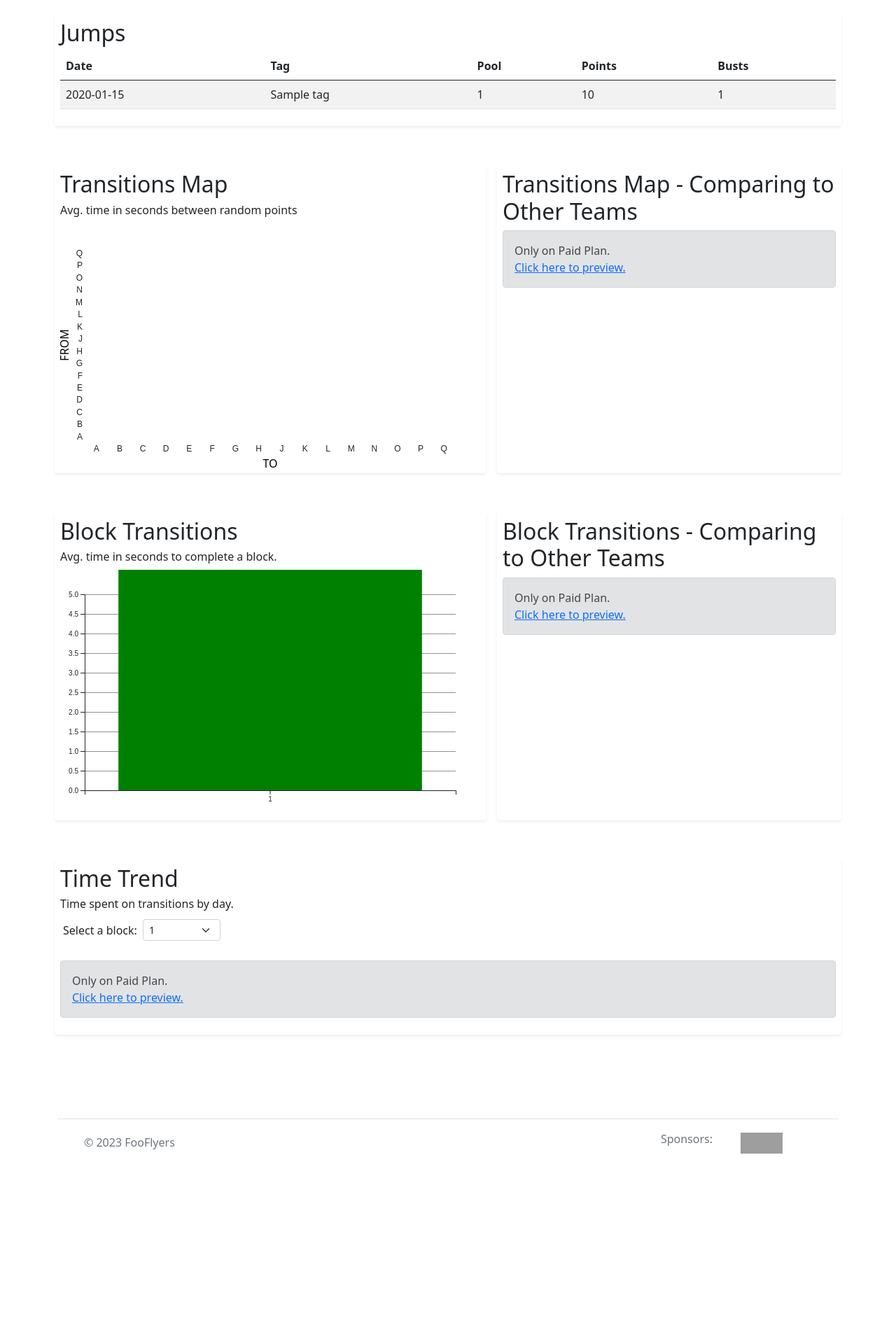
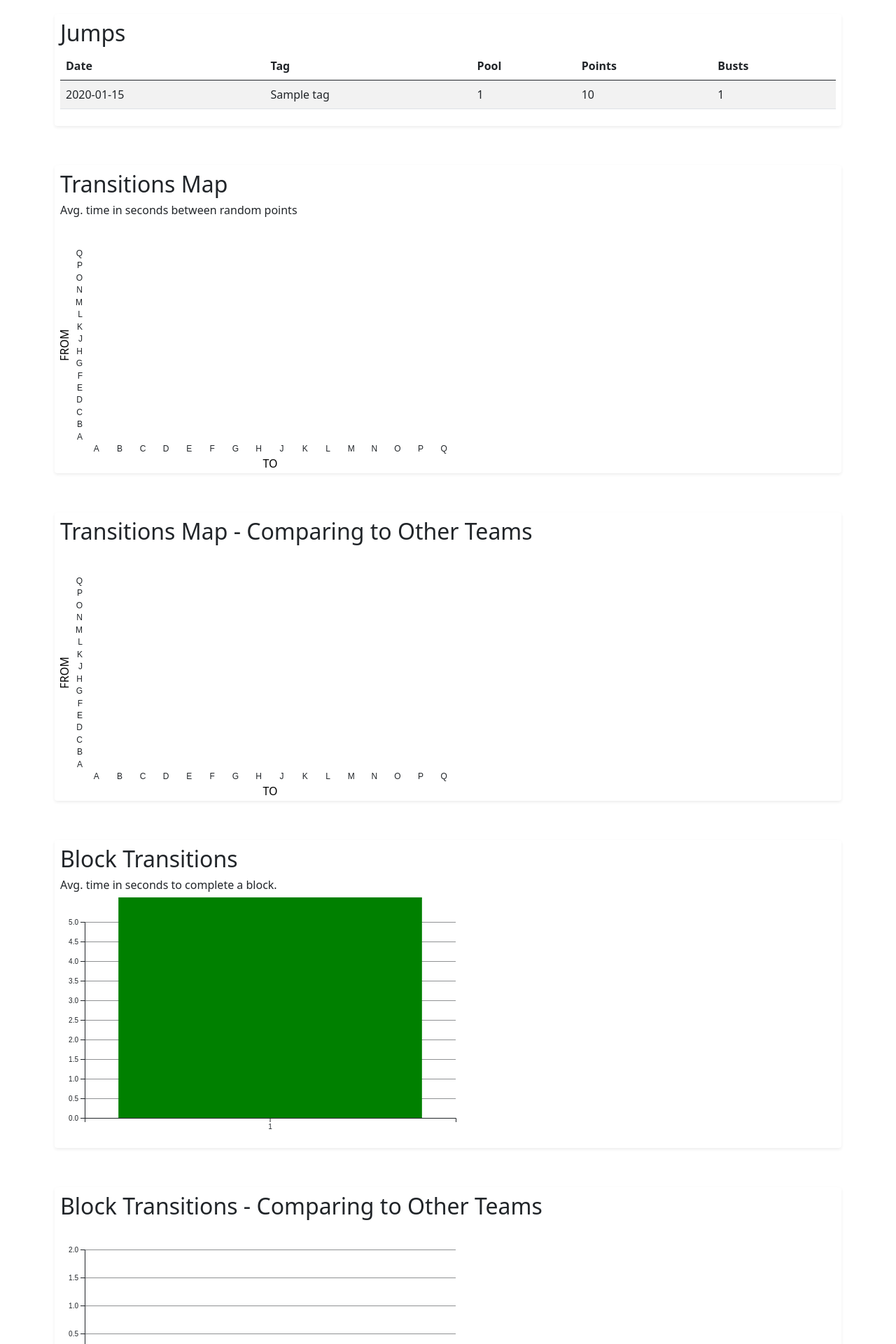
Before and after one commit to paulobueno/point-tracker, a Django app: page /jumps/00000000-0000-0000-0000-000000000001 in a window 1280 px wide. Shown: the part 349-2269 px from the top of the page at 70% size. Before the commit the page ends 1997 px from the top, so only its background shows below. Run offline with Django 4.2, Linux system fonts and the light colour scheme; tables that the repository leaves empty hold one stand-in row (values such as "Sample post"); data that the repository does not hold is empty; some libraries are stand-ins or nearby versions; grey boxes are pictures that could not be loaded.

Commit message:
let them free

```diff
--- a/tracker/templates/team.html
+++ b/tracker/templates/team.html
@@ -68,12 +68,6 @@
         <div class="col shadow-sm p-2 mb-5 bg-white rounded m-2">
             <p class="h2">Transitions Map - Comparing to Other Teams</p>
             <div id="my_dataviz2">
-                {% if not fooflyers %}
-                    <div class="alert alert-secondary" role="alert">
-                        Only on Paid Plan.<br>
-                        <a href="/fooflyers">Click here to preview.</a>
-                    </div>
-                {% endif %}
             </div>
         </div>
     </div>
@@ -86,12 +80,6 @@
         <div class="col shadow-sm p-2 mb-5 bg-white rounded m-2">
             <p class="h2">Block Transitions - Comparing to Other Teams</p>
             <div id="team_block_transitions_comparison">
-                {% if not fooflyers  %}
-                    <div class="alert alert-secondary" role="alert">
-                        Only on Paid Plan.<br>
-                        <a href="/fooflyers">Click here to preview.</a>
-                    </div>
-                {% endif %}
             </div>
         </div>
     </div>
@@ -121,12 +109,14 @@
 </div>
 <script src="{% static '/js/heatmap.js' %}"></script>
 <script>genHeatMap("{% url 'heatmap_transition' team.external_id %}?tag_filter={{tag_filter}}","#my_dataviz",[-2,-0.5])</script>
-<script>barChart("{% url 'block_transition' team.external_id %}?tag_filter={{tag_filter}}","#team_block_transitions", [0,5])</script>
+<script>
+    barChart("{% url 'block_transition' team.external_id %}?tag_filter={{tag_filter}}","#team_block_transitions", [0,5]);
+    genHeatMap("{% url 'heatmap_transition_comparison' team.external_id %}?tag_filter={{tag_filter}}","#my_dataviz2",[-0.3,0.3]);
+    barChart("{% url 'block_transition_comparison' team.external_id %}?tag_filter={{tag_filter}}","#team_block_transitions_comparison", [-1.5,2]);
+</script>
 {% if fooflyers %}
     <script>
         var trendUrl = "{% url 'foo_transition_trend_all_data' %}"
-        genHeatMap("{% url 'foo_heatmap_transition_comparison' %}?tag_filter={{tag_filter}}","#my_dataviz2",[-0.3,0.3]);
-        barChart("{% url 'foo_block_transition_comparison' %}?tag_filter={{tag_filter}}","#team_block_transitions_comparison", [-1,2]);
     </script>
 {% endif %}
 {% endblock %}
--- a/tracker/views.py
+++ b/tracker/views.py
@@ -204,7 +204,6 @@ def block_transitions_data(request, team_external_id, exclude_team=False):
     return JsonResponse(data, safe=False)
 
 
-@login_required
 def heatmap_transitions_comparison_data(request, team_external_id):
     team_data = json.loads(heatmap_transitions_data(request, team_external_id).content)
     other_teams_data = json.loads(heatmap_transitions_data(request, team_external_id, exclude_team=True).content)
@@ -219,7 +218,6 @@ def heatmap_transitions_comparison_data(request, team_external_id):
     return JsonResponse(data, safe=False)
 
 
-@login_required
 def block_transitions_comparison_data(request, team_external_id):
     team_data = json.loads(block_transitions_data(request, team_external_id).content)
     other_teams_data = json.loads(block_transitions_data(request, team_external_id, exclude_team=True).content)
@@ -281,7 +279,6 @@ def track_select_team(request):
     return redirect('/track?selected_team_uuid=' + selected_team_uuid)
 
 
-@login_required
 def transition_trend_data(_, team_eid, point1, point2):
     team = Team.objects.get(external_id=team_eid)
     jumps = Jump.objects.filter(team=team)
```
